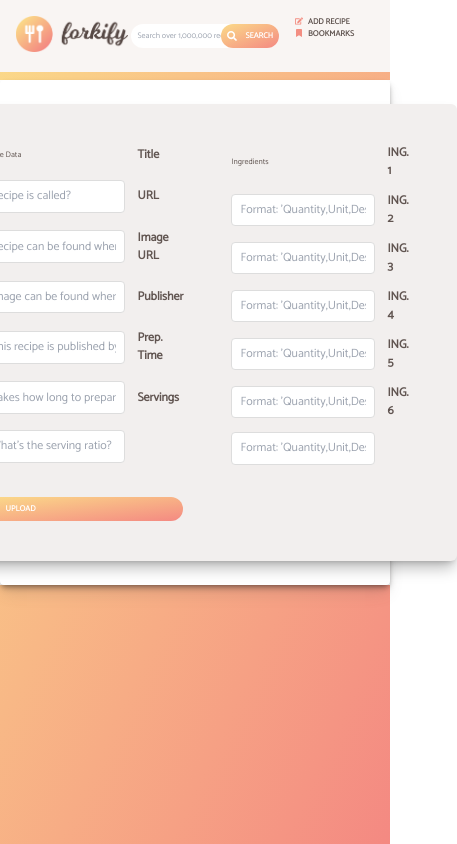
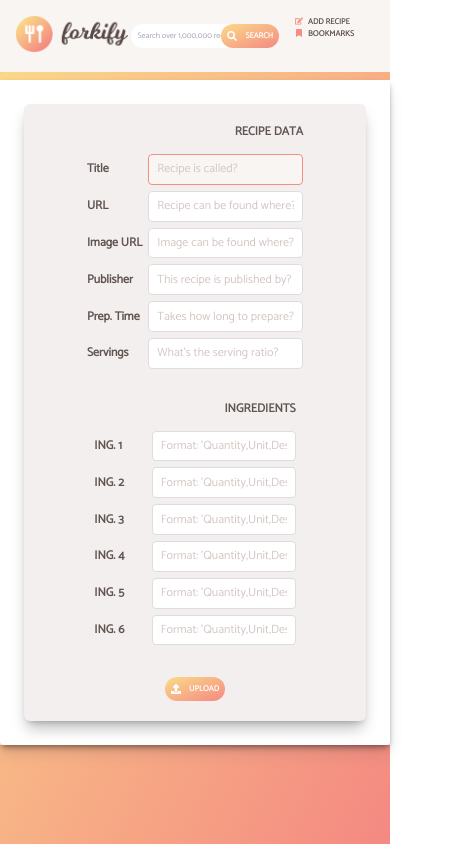
Before and after one commit to jessejuwe/forkify, a Next.js app: page /newrecipe in a window 390 px wide. Shown: the whole page, 457 px wide, since content can reach past the window. Built offline with nearby package versions, Linux system fonts and the light colour scheme; a web font is replaced by a local one.

Commit message:
responsiveness

```diff
--- a/sass/_upload.scss
+++ b/sass/_upload.scss
@@ -4,91 +4,54 @@
 
 @layer components {
   .add-recipe-window {
-    @apply w-[100rem] bg-grey-light-two rounded-xl py-20 px-24 shadow-lg shadow-black/[0.26] m-8;
+    @apply w-[100rem] bg-grey-light-two rounded-xl py-10 px-10 md:py-20 md:px-24 shadow-lg shadow-black/[0.26] m-8;
 
     .btn--close-modal {
-      font-family: inherit;
-      color: inherit;
-      position: absolute;
-      top: 0.5rem;
-      right: 1.6rem;
-      font-size: 3.5rem;
-      cursor: pointer;
-      border: none;
-      background: none;
+      @apply font-[inherit] absolute top-2 right-6 text-[3.5rem] cursor-pointer border-none bg-none;
     }
   }
 
   .overlay {
-    position: fixed;
-    top: 0;
-    left: 0;
-    width: 100%;
-    height: 100%;
-    background-color: rgba(0, 0, 0, 0.4);
-    backdrop-filter: blur(4px);
-    z-index: 100;
-    transition: all 0.5s;
+    @apply fixed top-0 left-0 w-full h-full bg-black/40 backdrop-blur-sm z-[100] transition-all duration-[0.5s];
   }
 
   .hidden {
-    visibility: hidden;
-    opacity: 0;
+    @apply invisible opacity-0;
   }
 
   .upload {
-    display: grid;
-    grid-template-columns: 1fr 1fr;
-    gap: 4rem 6rem;
+    @apply flex flex-col items-center justify-start gap-16 md:grid md:grid-cols-1fr-1fr md:gap-y-16 md:gap-x-24;
 
     &__column {
-      display: grid;
-      grid-template-columns: 1fr 2.8fr;
-      align-items: center;
-      gap: 1.5rem;
+      @apply grid grid-cols-1fr-2.8fr items-center gap-3 md:gap-6;
+
+      & h3 {
+        @apply text-end md:text-start text-2xl md:text-4xl font-bold uppercase mb-4 col-1/-1;
+      }
 
       & label {
-        font-size: 1.5rem;
-        font-weight: 600;
-        color: inherit;
+        @apply text-2xl font-semibold;
       }
 
       & input {
-        font-size: 1.5rem;
-        padding: 0.8rem 1rem;
-        border: 1px solid #ddd;
-        border-radius: 0.5rem;
-        transition: all 0.2s;
+        @apply text-2xl py-[0.8rem] px-4 border border-solid border-[#ddd] rounded-lg transition-all duration-200;
 
         &::placeholder {
-          color: $color-grey-light-3;
+          @apply text-grey-light-three;
         }
 
         &:focus {
-          outline: none;
-          border: 1px solid $color-primary;
-          background-color: $color-grey-light-1;
+          @apply outline-none border border-solid border-primary bg-grey-light-one;
         }
       }
 
       & button {
-        grid-column: 1 / span 2;
-        justify-self: center;
-        margin-top: 1rem;
+        @apply justify-self-center mt-4 col-1/span2;
       }
     }
 
-    &__heading {
-      font-size: 2.25rem;
-      font-weight: 700;
-      text-transform: uppercase;
-      margin-bottom: 1rem;
-      grid-column: 1/-1;
-    }
-
     &__btn {
-      grid-column: 1 / -1;
-      justify-self: center;
+      @apply col-1/-1 justify-self-center;
     }
   }
 }
```
